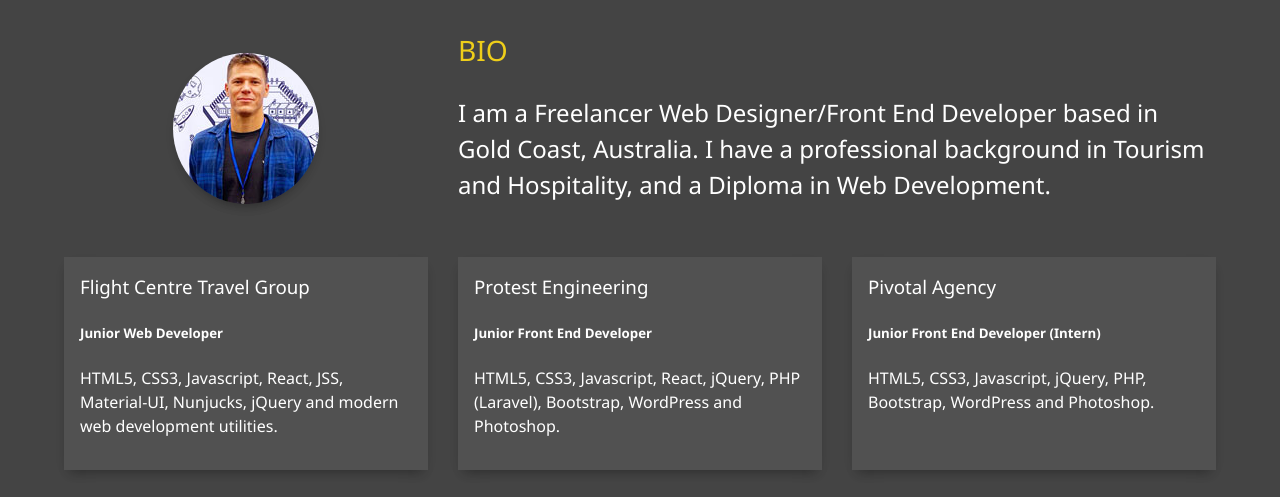
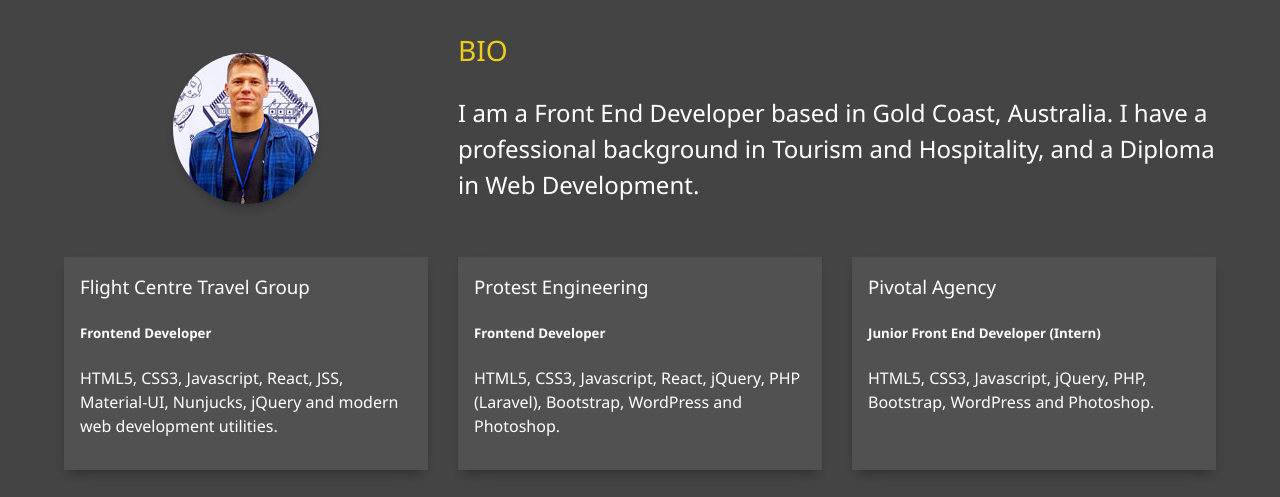
Before and after one commit to omekra/old-portfolio, a plain HTML site: page about.html in a window 1280 px wide. Shown: the part 253-750 px from the top of the page. Drawn offline with Linux system fonts and the light colour scheme.

Commit message:
Update about.html

```diff
--- a/about.html
+++ b/about.html
@@ -49,14 +49,14 @@
         <div class="bio">
           <h3 class="text-secondary">BIO</h3>
           <p>
-            I am a Freelancer Web Designer/Front End Developer based in Gold
+            I am a Front End Developer based in Gold
             Coast, Australia. I have a professional background in Tourism and
             Hospitality, and a Diploma in Web Development.
           </p>
         </div>
         <div class="job job-1">
           <h3>Flight Centre Travel Group</h3>
-          <h5>Junior Web Developer</h5>
+          <h5>Frontend Developer</h5>
           <p>
             HTML5, CSS3, Javascript, React, JSS, Material-UI, Nunjucks, jQuery
             and modern web development utilities.
@@ -64,7 +64,7 @@
         </div>
         <div class="job job-2">
           <h3>Protest Engineering</h3>
-          <h5>Junior Front End Developer</h5>
+          <h5>Frontend Developer</h5>
           <p>
             HTML5, CSS3, Javascript, React, jQuery, PHP (Laravel), Bootstrap,
             WordPress and Photoshop.
```
